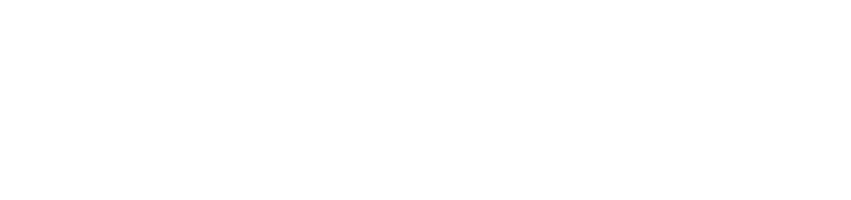
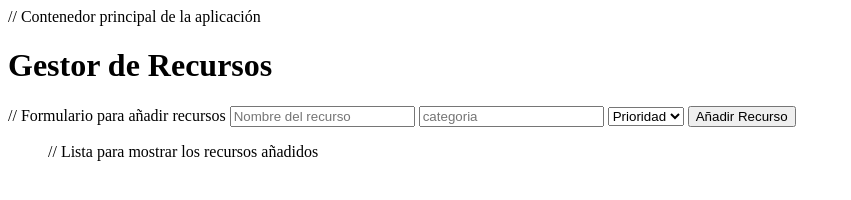
Before and after one commit to lauramongua97/SPA, a plain HTML site: page index.html in a window 1280 px wide. Shown: the whole page, without its empty margins (0-851 px from the left). Drawn offline with Linux system fonts and the light colour scheme.

Commit message:
formulario de commit

```diff
--- a/index.html
+++ b/index.html
@@ -3,9 +3,31 @@
 <head>
     <meta charset="UTF-8">
     <meta name="viewport" content="width=device-width, initial-scale=1.0">
-    <title>Document</title>
+    <title>Gestor de Recursos</title>
+    <link rel="stylesheet" href="style.css">
 </head>
 <body>
+    <main class="container"> // Contenedor principal de la aplicación
+        <h1>Gestor de Recursos</h1>
 
+        <form id="recursos"> // Formulario para añadir recursos
+            <input type="text" id="recurso" placeholder="Nombre del recurso" required>
+            <input type="text" id="categoria" placeholder="categoria" required>
+            <select id="prioridad" required> // Selector para la prioridad del recurso
+                <option value="" disabled selected>Prioridad</option>
+                <option value="alta">Alta</option>
+                <option value="media">Media</option>
+                <option value="baja">Baja</option>
+            </select>
+            <button type="submit">Añadir Recurso</button>
+        </form>
+
+        <ul id="lista-recursos"> // Lista para mostrar los recursos añadidos
+            <!-- Los recursos se añadirán aquí dinámicamente -->
+
+    </main>
+
+
+    <script src="main.js"></script>
 </body>
 </html>
```
